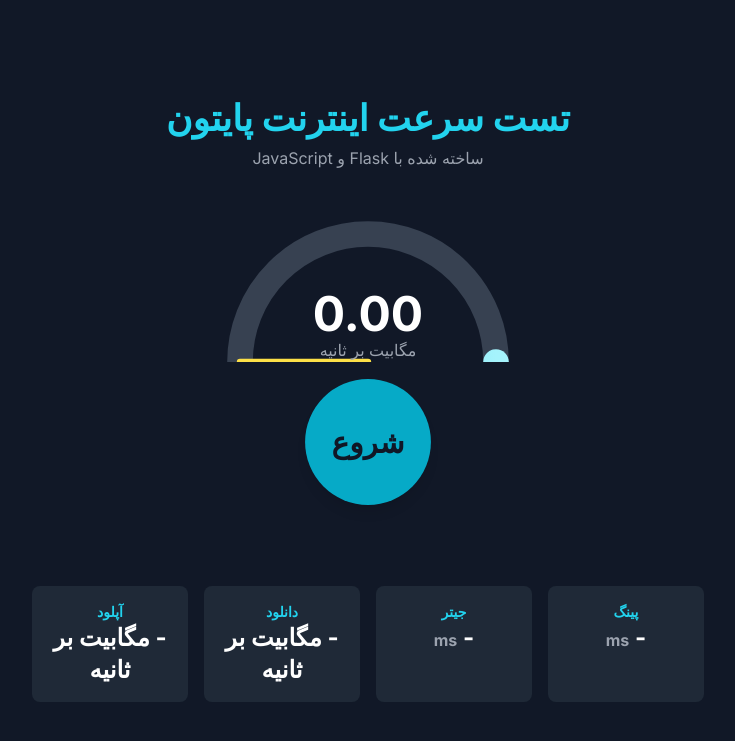
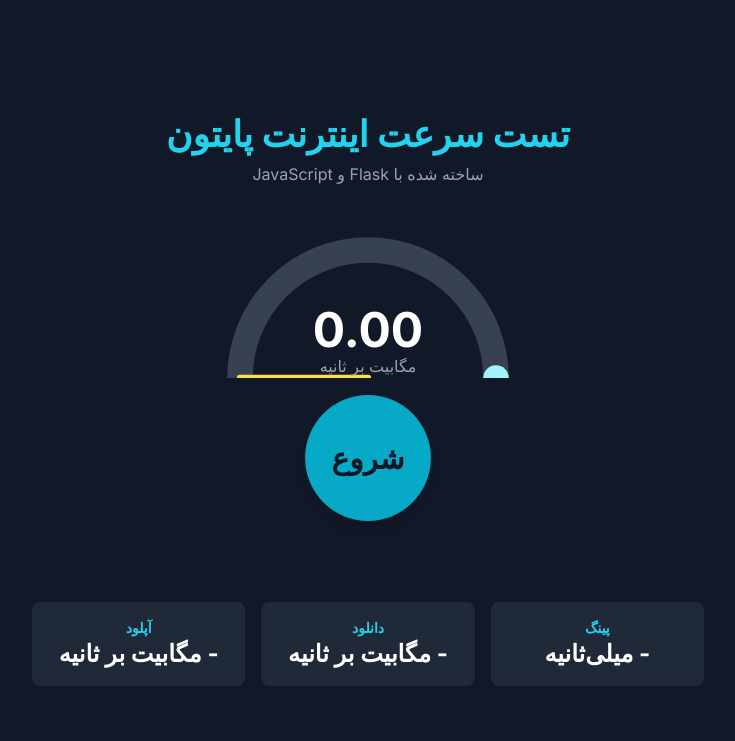
Before and after one commit to xmohammad1/speedtest, a Flask app: page / in a window 1280 px wide. Shown: the top 741 px of the page, without its empty margins (272-1007 px from the left). Run offline with Flask 3, Linux system fonts and the light colour scheme; some libraries are stand-ins or nearby versions.

Commit message:
Revert "feat: improve ping test calculation"

```diff
--- a/templates/index.html
+++ b/templates/index.html
@@ -75,14 +75,10 @@
         </main>
 
         <!-- Results section -->
-        <footer class="mt-10 grid grid-cols-1 sm:grid-cols-4 gap-4 text-center w-full max-w-2xl mx-auto">
+        <footer class="mt-10 grid grid-cols-1 sm:grid-cols-3 gap-4 text-center w-full max-w-2xl mx-auto">
             <div class="bg-gray-800 p-4 rounded-lg">
                 <h2 class="text-sm font-semibold text-cyan-400">پینگ</h2>
-                <p id="ping-result" class="text-2xl font-bold">- <span class="text-base text-gray-400">ms</span></p>
-            </div>
-            <div class="bg-gray-800 p-4 rounded-lg">
-                <h2 class="text-sm font-semibold text-cyan-400">جیتر</h2>
-                <p id="jitter-result" class="text-2xl font-bold">- <span class="text-base text-gray-400">ms</span></p>
+                <p id="ping-result" class="text-2xl font-bold">- میلی‌ثانیه</p>
             </div>
             <div class="bg-gray-800 p-4 rounded-lg">
                 <h2 class="text-sm font-semibold text-cyan-400">دانلود</h2>
@@ -100,7 +96,6 @@
         const startBtn = document.getElementById('start-btn');
         const statusText = document.getElementById('status-text');
         const pingResult = document.getElementById('ping-result');
-        const jitterResult = document.getElementById('jitter-result');
         const downloadResult = document.getElementById('download-result');
         const uploadResult = document.getElementById('upload-result');
         const speedValue = document.getElementById('speed-value');
@@ -109,7 +104,7 @@
         const progressArc = document.getElementById('progress-arc');
 
         // Configuration for the tests
-        const PING_COUNT = 10;
+        const PING_COUNT = 5;
         const DOWNLOAD_TEST_DURATION = 10000; // 10 seconds
         const UPLOAD_TEST_DURATION = 8000; // 8 seconds
         const UPLOAD_DATA_SIZE = 20 * 1024 * 1024; // 20 MB
@@ -128,9 +123,8 @@
 
             try {
                 // Run tests sequentially
-                const { ping, jitter } = await testPing();
+                const ping = await testPing();
                 pingResult.innerHTML = `${ping.toFixed(2)} <span class="text-base text-gray-400">ms</span>`;
-                jitterResult.innerHTML = `${jitter.toFixed(2)} <span class="text-base text-gray-400">ms</span>`;
 
                 const downloadSpeed = await testDownload();
                 downloadResult.innerHTML = `${downloadSpeed.toFixed(2)} <span class="text-base text-gray-400">Mbps</span>`;
@@ -156,7 +150,6 @@
         function resetResults() {
             statusText.textContent = '';
             pingResult.innerHTML = `- <span class="text-base text-gray-400">ms</span>`;
-            jitterResult.innerHTML = `- <span class="text-base text-gray-400">ms</span>`;
             downloadResult.innerHTML = `- <span class="text-base text-gray-400">Mbps</span>`;
             uploadResult.innerHTML = `- <span class="text-base text-gray-400">Mbps</span>`;
             updateGauge(0);
@@ -166,24 +159,19 @@
 
         /**
          * Measures latency by pinging the server.
-         * @returns {Promise<{ping: number, jitter: number}>} Ping and jitter in milliseconds.
+         * @returns {Promise<number>} The average ping in milliseconds.
          */
         async function testPing() {
             statusText.textContent = 'در حال آزمایش پینگ...';
-            const samples = [];
+            let totalTime = 0;
             for (let i = 0; i < PING_COUNT; i++) {
                 const startTime = performance.now();
-                await fetch(`/ping?t=${Date.now()}`, { cache: 'no-store' });
+                // Use a cache-busting query parameter to ensure fresh requests
+                await fetch(`/ping?t=${new Date().getTime()}`);
                 const endTime = performance.now();
-                samples.push(endTime - startTime);
+                totalTime += (endTime - startTime);
             }
-            const ping = Math.min(...samples);
-            let jitter = 0;
-            for (let i = 1; i < samples.length; i++) {
-                jitter += Math.abs(samples[i] - samples[i - 1]);
-            }
-            jitter = jitter / (samples.length - 1);
-            return { ping, jitter };
+            return totalTime / PING_COUNT;
         }
 
         /**
```
